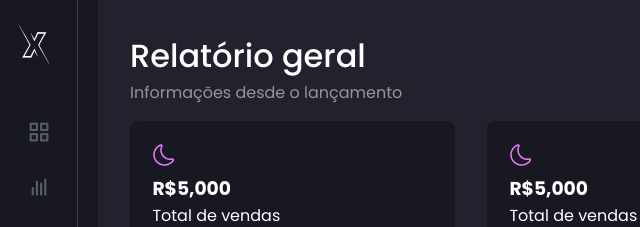
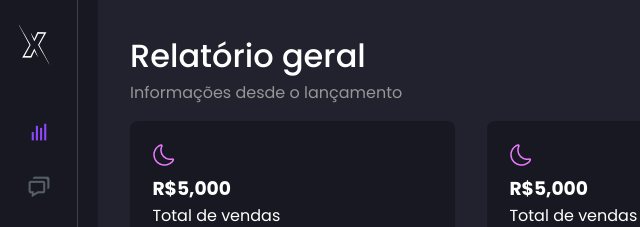
Before and after one commit to DanielBorbafs/dashboard-nextplay, a plain HTML site: page index.html in a window 1280 px wide. Shown: the top 227 px of the page, 0-640 px from the left. Drawn offline with nearby package versions, Linux system fonts and the light colour scheme.

Commit message:
fix: corrigindo bug do sidebar

```diff
--- a/css/style.css
+++ b/css/style.css
@@ -330,6 +330,7 @@ ul li a:hover .links_name {
   width: 50vw;
   padding: 1.2rem;
   width: 50vw;
+  border-radius: 0.5rem;
 }
 
 /* Ajuste do container */
--- a/index.html
+++ b/index.html
@@ -24,16 +24,8 @@
       <div class="nav_list">
         <ul>
           <li>
-            <a href="#" id="active">
-              <i class="bx bx-grid-alt"></i>
-              <span class="links_name">Dashboard</span>
-            </a>
-            <span class="tooltip">Dashboard</span>
-          </li>
-
-          <li>
             <a href="#">
-              <i class="bx bx-bar-chart"></i>
+              <i class="bx bx-bar-chart" id="active"></i>
               <span class="links_name">Analytics</span>
             </a>
             <span class="tooltip">Analytics</span>
```
